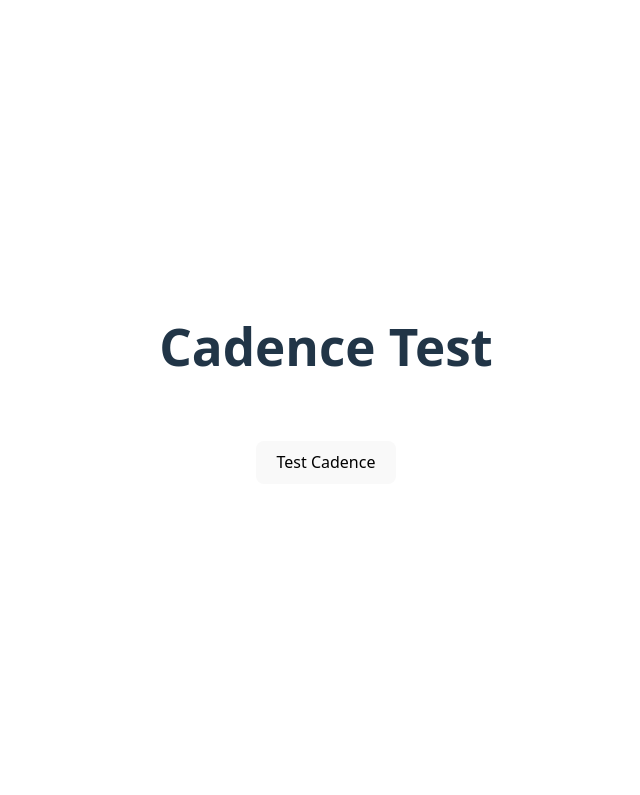
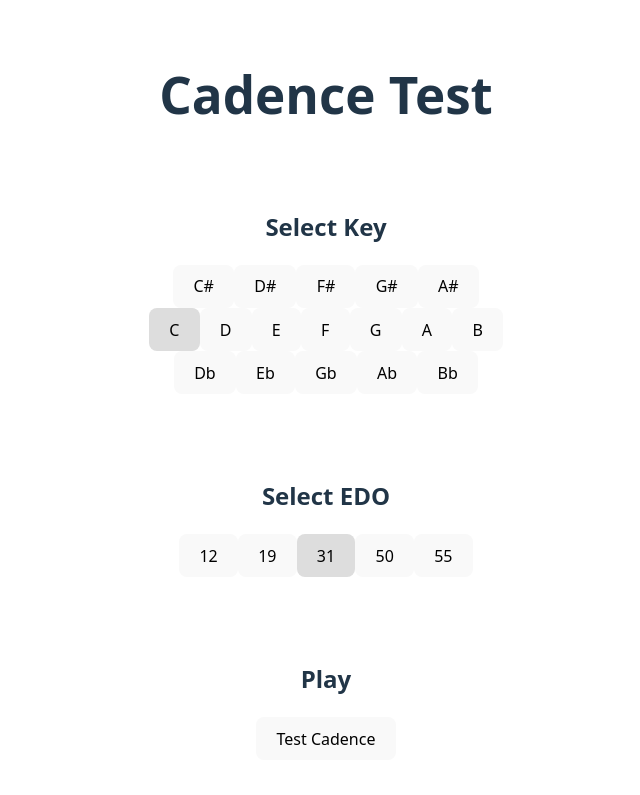
Before and after one commit to pudlovich/contextful-ear-trainer, a website built with Vite: page index.html in a window 1280 px wide. Shown: the whole page, without its empty margins (314-954 px from the left). Built offline with nearby package versions, Linux system fonts and the light colour scheme.

Commit message:
added key and edo selectors to the test cadence functionality

```diff
--- a/src/main.ts
+++ b/src/main.ts
@@ -2,17 +2,31 @@ import './style.css'
 import type { Event } from "./types/events";
 import { BrowserAudio } from './processing/browser-audio.ts';
 import { EventBuilder } from './processing/event-builder.ts';
+import { KeySelector } from './ui/key-selector.ts';
+import { EdoSelector } from './ui/edo-selector.ts';
 
 document.querySelector<HTMLDivElement>('#app')!.innerHTML = `
   <div>
     <h1>Cadence Test</h1>
     <div class="card">
+      <h2>Select Key</h2>
+      <div id="key-selector"></div>
+    </div>
+    <div class="card">
+      <h2>Select EDO</h2>
+      <div id="edo-selector"></div>
+    </div>
+    <div class="card">
+      <h2>Play</h2>
       <button id="cadence" type="button">Test Cadence</button>
     </div>
   </div>
 `
 
+const keySelector = new KeySelector();
+const edoSelector = new EdoSelector();
+
 document.querySelector<HTMLButtonElement>('#cadence')?.addEventListener('click', () => {
-  const events: Event[] = EventBuilder.orchestrateCadence("D", 31);
+  const events: Event[] = EventBuilder.orchestrateCadence(keySelector.getSelected(), edoSelector.getSelected());
   BrowserAudio.play(events);
 });
--- a/src/style.css
+++ b/src/style.css
@@ -81,6 +81,9 @@ button:focus,
 button:focus-visible {
   outline: 4px auto -webkit-focus-ring-color;
 }
+button.active {
+  background-color: #dddddd;
+}
 
 @media (prefers-color-scheme: light) {
   :root {
--- /dev/null
+++ b/src/ui/edo-selector.ts
@@ -0,0 +1,44 @@
+export class EdoSelector {
+  rootElement = document.getElementById('edo-selector');
+  availableTunings: number[] = [12,19,31,50,55];
+  selectedValue: number = 12;
+
+  constructor() {
+    this.setUpButtons();
+    this.select(31);
+  }
+
+  getSelected() {
+    return this.selectedValue;
+  }
+
+  select(value: number) {
+    this.selectedValue = value;
+    this.unselectButtons();
+    this.selectButton(value.toString());
+  }
+
+  setUpButtons() {
+    const parentElement = this.rootElement;
+    if(parentElement) {
+      this.availableTunings.forEach((tuning) => {
+        const button = document.createElement('button');
+        button.textContent = tuning.toString();
+        button.id = tuning.toString();;
+        button.className = 'tuning-button';
+        parentElement.appendChild(button);
+        button.addEventListener('click', () => this.select(tuning));
+      });
+    }
+  }
+
+  unselectButtons() {
+    document.querySelectorAll('.tuning-button').forEach(b => b.classList.remove('active'));
+  }
+  selectButton(id: string) {
+    const btn = document.getElementById(id);
+    if(btn) {
+      btn.classList.add('active');
+    }
+  }
+}
--- /dev/null
+++ b/src/ui/key-selector.ts
@@ -0,0 +1,55 @@
+export class KeySelector {
+  rootElement = document.getElementById('key-selector');
+  whiteKeys: string[] = ["C", "D", "E", "F", "G", "A", "B"];
+  sharps: string[] = ["C#", "D#", "F#", "G#", "A#"];
+  flats: string[] = ["Db", "Eb", "Gb", "Ab", "Bb"];
+  selectedValue: string = "C";
+
+  constructor() {
+    this.setUpButtons();
+    this.select("C");
+  }
+
+  getSelected() {
+    return this.selectedValue;
+  }
+
+  select(value: string) {
+    this.selectedValue = value;
+    this.unselectButtons();
+    this.selectButton(value);
+  }
+
+  setUpButtons() {
+    const parentElement = this.rootElement;
+    if(parentElement) {
+      this.setUpButtonRow(this.sharps, "sharps", parentElement);
+      this.setUpButtonRow(this.whiteKeys, "whitekeys", parentElement);
+      this.setUpButtonRow(this.flats, "flats", parentElement);
+    }
+  }
+
+  setUpButtonRow(keyNames: string[], className: string, parentElement: HTMLElement) {
+    const rowDiv = document.createElement('div');
+    rowDiv.className = className;
+    parentElement.appendChild(rowDiv);
+    keyNames.forEach((keyName) => {
+      const button = document.createElement('button');
+      button.textContent = keyName;
+      button.id = keyName;
+      button.className = 'key-button';
+      rowDiv.appendChild(button);
+      button.addEventListener('click', () => this.select(keyName));
+    });
+  }
+
+  unselectButtons() {
+    document.querySelectorAll('.key-button').forEach(b => b.classList.remove('active'));
+  }
+  selectButton(id: string) {
+    const btn = document.getElementById(id);
+    if(btn) {
+      btn.classList.add('active');
+    }
+  }
+}
```
Also changed, not shown: dist/assets/index--TFHujjx.css (added), dist/assets/index-BmeGit54.css (deleted), dist/assets/index-BuNVAUtV.js (added), dist/assets/index-DILKf-bb.js (deleted), dist/index.html.
